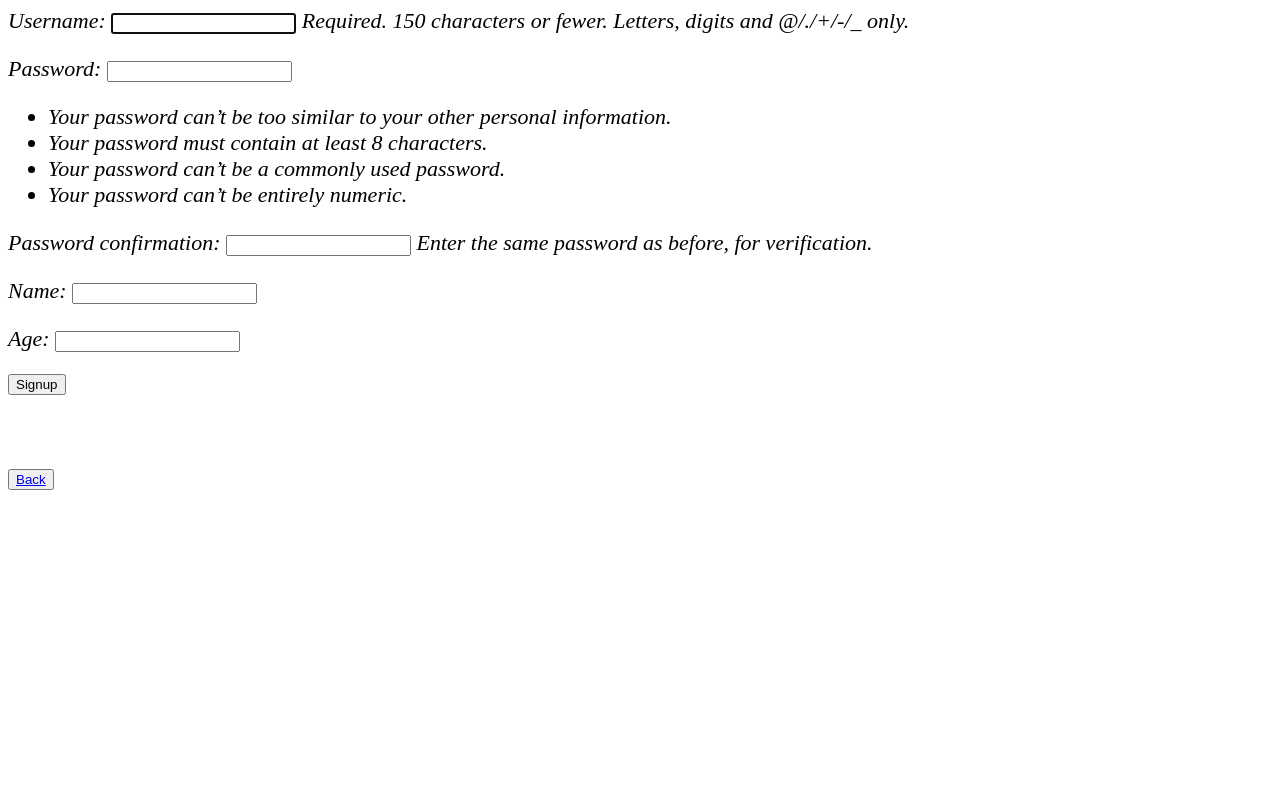
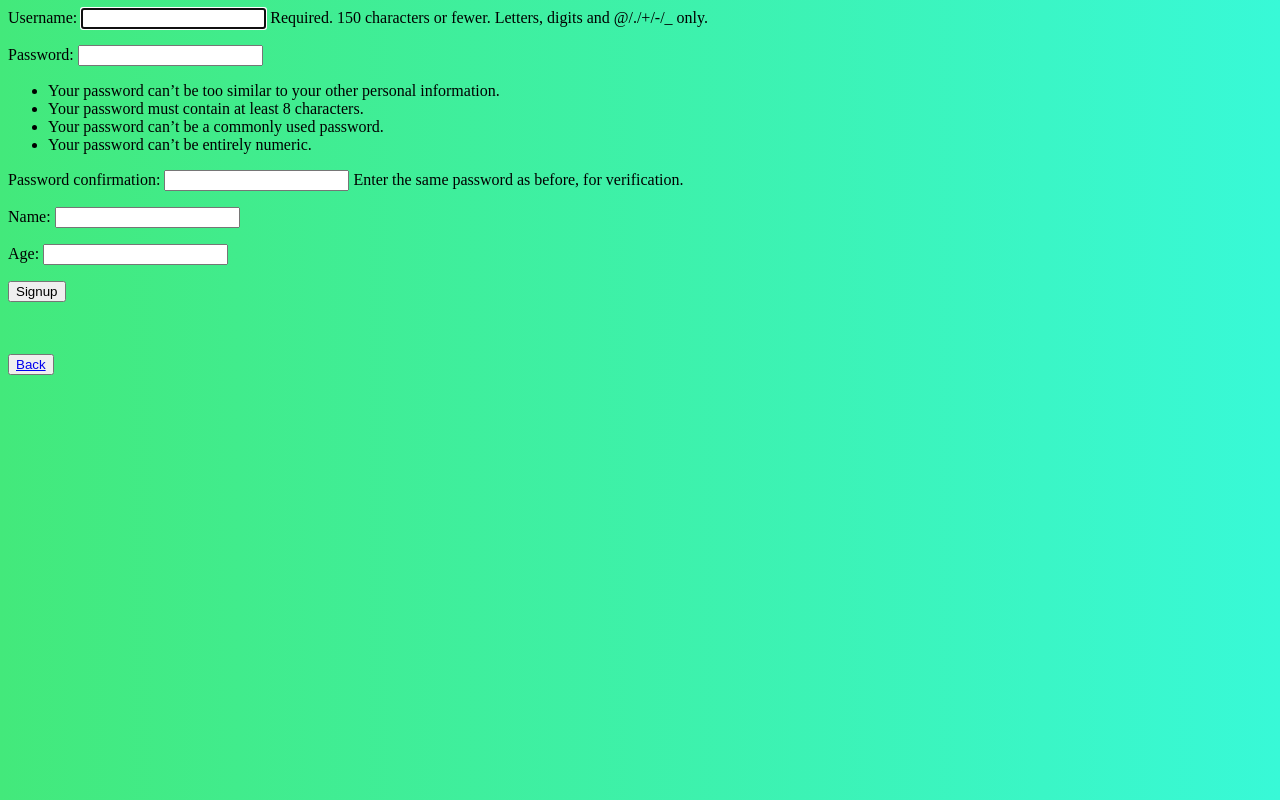
Before and after one commit to harsha3604/school-app, a Django app: page /student_signup/ in a window 1280 px wide. Run offline with Django 4.2, Linux system fonts and the light colour scheme.

Commit message:
small changes

```diff
--- a/static/css/style.css
+++ b/static/css/style.css
@@ -1,5 +1,3 @@
 body {
-    text-align: left;
-    font-size: 22px;
-    font-style: italic;
+    background-image: linear-gradient(to right, #43e97b 0%, #38f9d7 100%);
 }
--- a/teacher/templates/teacher/teacher.html
+++ b/teacher/templates/teacher/teacher.html
@@ -11,7 +11,7 @@
         <a href="{% url 'teacher.detail' pk=a.id %}">View Question</a>
         <a href="{% url 'teacher.update' pk=a.id %}">Update Question</a>
         <a href="{% url 'teacher.delete' pk=a.id %}">Delete Question</a>
-    <br><br>
+        <br><br><br><br>
         {% endfor %}
 </ul>
 <a href="{% url 'logout'%}">Logout</a>
```
Also changed, not shown: student/templates/student/s_result.html (+4 -4 lines), db.sqlite3. Lines whose indentation alone changed are shown as unchanged.
